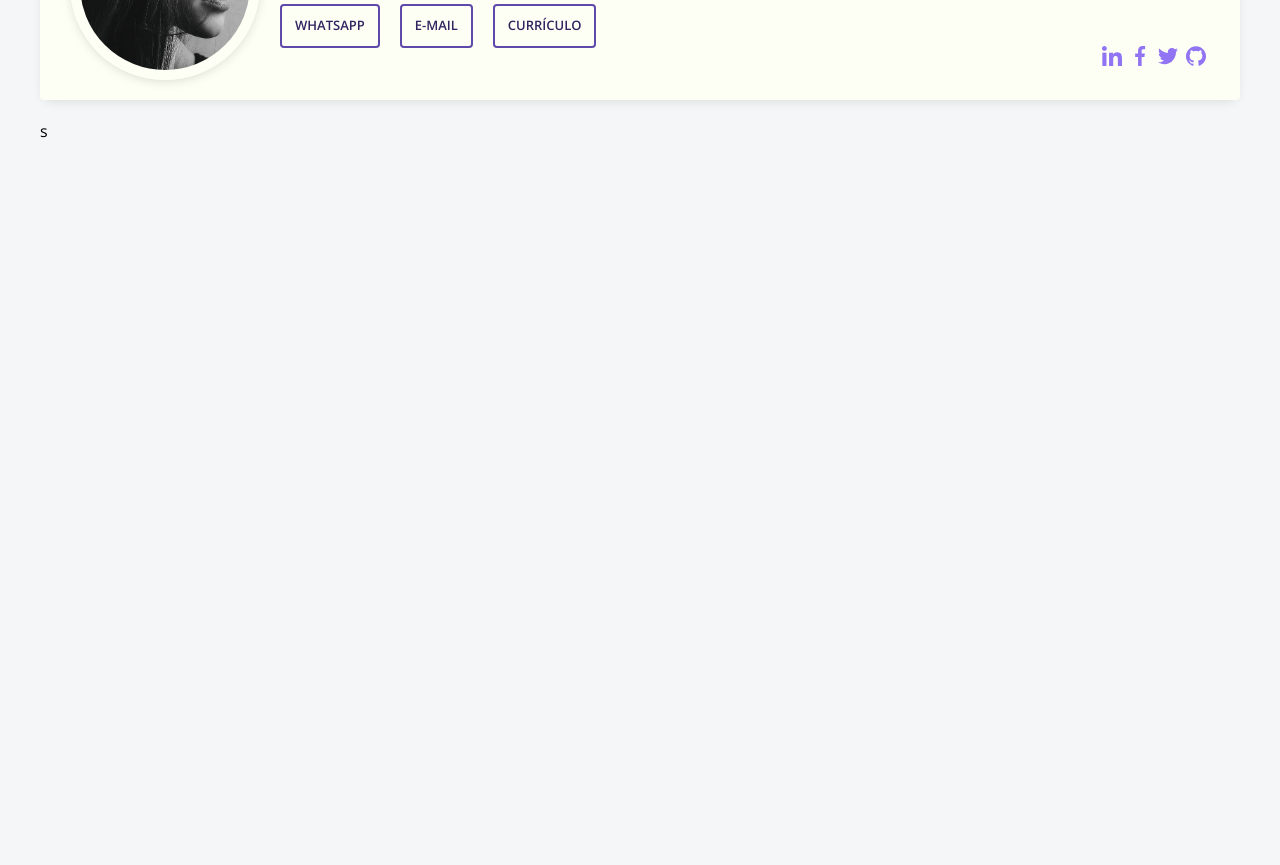
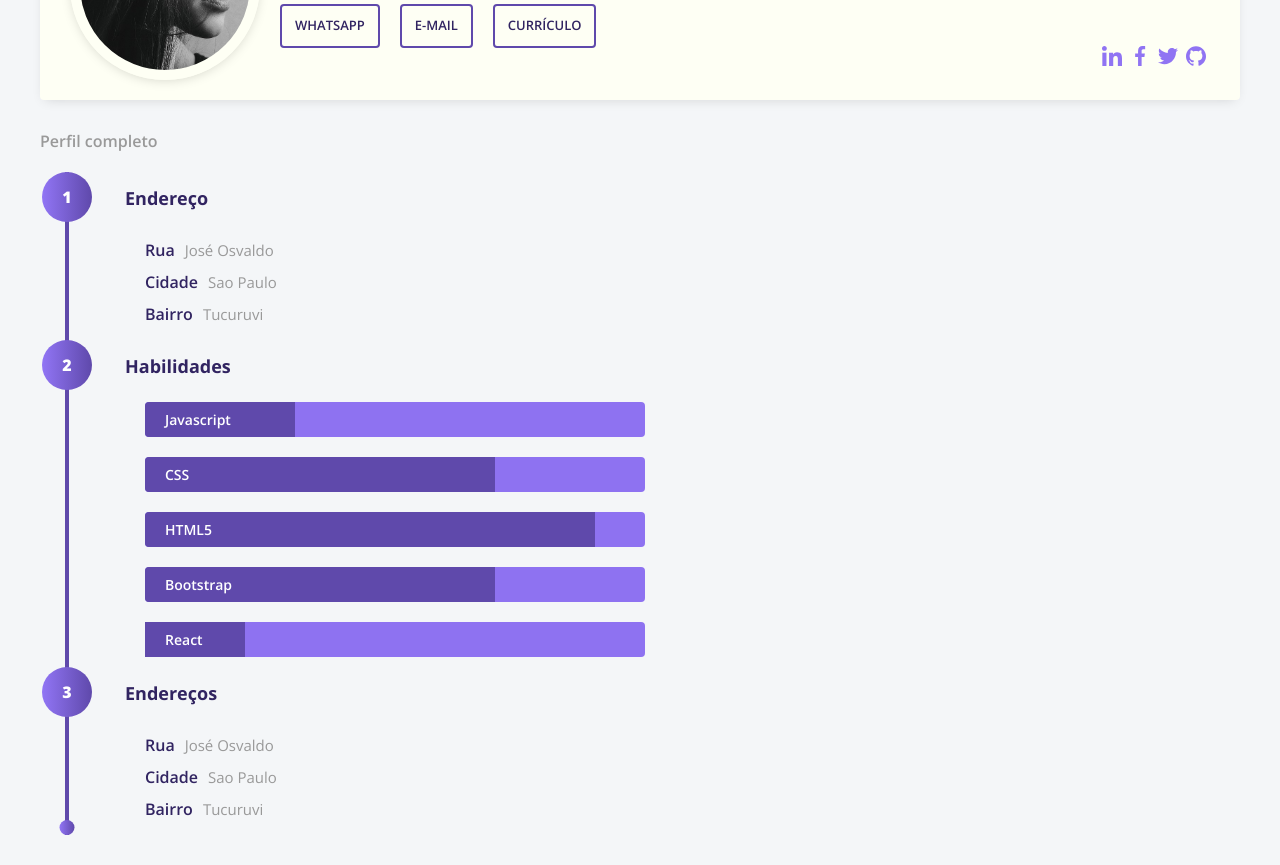
Before and after one commit to heliogsantos/browse-profiles, an Angular app: page /profile in a window 1280 px wide. Shown: the part 260-1125 px from the top of the page. Before the commit the page ends 900 px from the top, so only its background shows below. Built offline with nearby package versions, Linux system fonts and the light colour scheme.

Commit message:
criei sessao Perfil completo

```diff
--- a/src/app/profile/profile/profile.component.html
+++ b/src/app/profile/profile/profile.component.html
@@ -26,6 +26,78 @@
     </section>
 
     <section class="time-line">
-        s
+        <h3 class="color-gray font-600">Perfil completo</h3>
+
+        <div class="progress">
+            <div class="box">
+                <div class="line">
+                    <p class="font-800">1</p>
+                </div>
+                <div class="content">
+                   <p class="color-base-dark font-700">Endereço</p>
+                   <div class="step adress">
+                        <p class="color-gray"><strong class="color-base-dark font-600">Rua</strong>José Osvaldo</p>
+                        <p class="color-gray"><strong class="color-base-dark font-600">Cidade</strong>Sao Paulo</p>
+                        <p class="color-gray"><strong class="color-base-dark font-600">Bairro</strong>Tucuruvi</p>
+                   </div>
+                </div>
+            </div>
+
+            <div class="box">
+                <div class="line">
+                    <p class="font-800">2</p>
+                </div>
+                <div class="content">
+                    <p class="color-base-dark font-700">Habilidades</p>
+                    <div class="step skill">
+                        <div class="skill-level bg-light radius-4">
+                            <p class="color-base-dark font-600">Javascript</p>
+                            <div class="radius-left-4 bg-base level" style="width: 30%"></div>
+                        </div>
+                    </div>
+
+                    <div class="step skill">
+                        <div class="radius-4 skill-level bg-light">
+                            <p class="color-base-dark font-600">CSS</p>
+                            <div class="radius-left-4 bg-base level" style="width: 70%"></div>
+                        </div>
+                    </div>
+
+                    <div class="step skill">
+                        <div class="radius-4 skill-level bg-light">
+                            <p class="color-base-dark font-600">HTML5</p>
+                            <div class="radius-left-4 bg-base level" style="width: 90%"></div>
+                        </div>
+                    </div>
+                    <div class="step skill">
+                        <div class="radius-4 skill-level bg-light">
+                            <p class="color-base-dark font-600">Bootstrap</p>
+                            <div class="radius-left-4 bg-base level" style="width: 70%"></div>
+                        </div>
+                    </div>
+                    <div class="step skill">
+                        <div class="radius-4 skill-level bg-light">
+                            <p class="radius-left-4 color-base-dark font-600">React</p>
+                            <div class="bg-base level" style="width: 20%"></div>
+                        </div>
+                    </div>
+                </div>
+            </div>
+
+            <div class="box">
+                <div class="line">
+                    <p class="font-800">3</p>
+                </div>
+                <div class="content">
+                   <p class="color-base-dark font-700">Endereços</p>
+                   <div class="step adress">
+                        <p class="color-gray"><strong class="color-base-dark font-600">Rua</strong>José Osvaldo</p>
+                        <p class="color-gray"><strong class="color-base-dark font-600">Cidade</strong>Sao Paulo</p>
+                        <p class="color-gray"><strong class="color-base-dark font-600">Bairro</strong>Tucuruvi</p>
+                   </div>
+                </div>
+            </div>
+        </div>
+
     </section>
 </div>
--- a/src/app/profile/profile/profile.component.scss
+++ b/src/app/profile/profile/profile.component.scss
@@ -96,6 +96,123 @@
     }
 
     .time-line {
+        padding: 10px 0;
 
+        h3 {
+            font-size: 16px;
+        }
+
+        .progress {
+            display: flex;
+            flex-direction: column;
+            justify-content: flex-start;
+            padding: 20px 25px;
+
+            .box {
+                width: 100%;
+                display: flex;
+                height: 100%;
+                justify-content: flex-start;
+                position: relative;
+
+                .line {
+                    background-color: #5f49ab;
+                    width: 4px;
+                    height: 100%;
+                    position: absolute;
+
+                    p {
+                        color: #ffffff;
+                        position: absolute;
+                        top: 14px;
+                        left: 50%;
+                        transform: translateX(-50%);
+                    }
+
+                    &::before {
+                        content: "";
+                        position: relative;
+                        width: 50px;
+                        height: 50px;
+                        display: block;
+                        left: 50%;
+                        transform: translateX(-50%);
+                        top: 0;
+                        border-radius: 100%;
+                        background-image: linear-gradient(90deg, #9175f5, #5f49ab);
+                    }
+                }
+
+                .content {
+                    width: 100%;
+                    padding-left: 60px;
+
+                    & > p {
+                        padding: 14px 0;
+                        font-size: 18px;
+                    }
+
+                    .step {
+                        padding: 10px 10px 10px 20px;
+                        p {
+                            line-height: 2;
+                            font-size: 15px;
+
+                            strong {
+                                font-size: 16px;
+                                padding-right: 10px;
+                            }
+                        }
+                    }
+
+                    .skills {
+                        width: 100%;
+                        display: flex;
+                        flex-wrap: wrap;
+                    }
+
+                    .skill {
+                        display: flex;
+                        align-items: center;
+                        justify-content: flex-start;
+                        width: 100%;
+
+                        .skill-level {
+                            width: 500px;
+                            height: 35px;
+                            position: relative;
+                            display: flex;
+                            align-items: center;
+
+                            p {
+                                position: absolute;
+                                left: 20px;
+                                color: #ffffff;
+                                font-size: 14px;
+                            }
+
+                            .level {
+                                height: 100%;
+                            }
+                        }
+                    }
+                }
+            }
+
+            .box:last-child .line {
+                &::after {
+                    content: "";
+                    position: absolute;
+                    width: 15px;
+                    height: 15px;
+                    display: block;
+                    left: 50%;
+                    transform: translateX(-50%);
+                    bottom: 0;
+                    border-radius: 100%;
+                    background-image: linear-gradient(90deg, #9175f5, #5f49ab);
+                }
+            }
+        }
     }
 }
```
